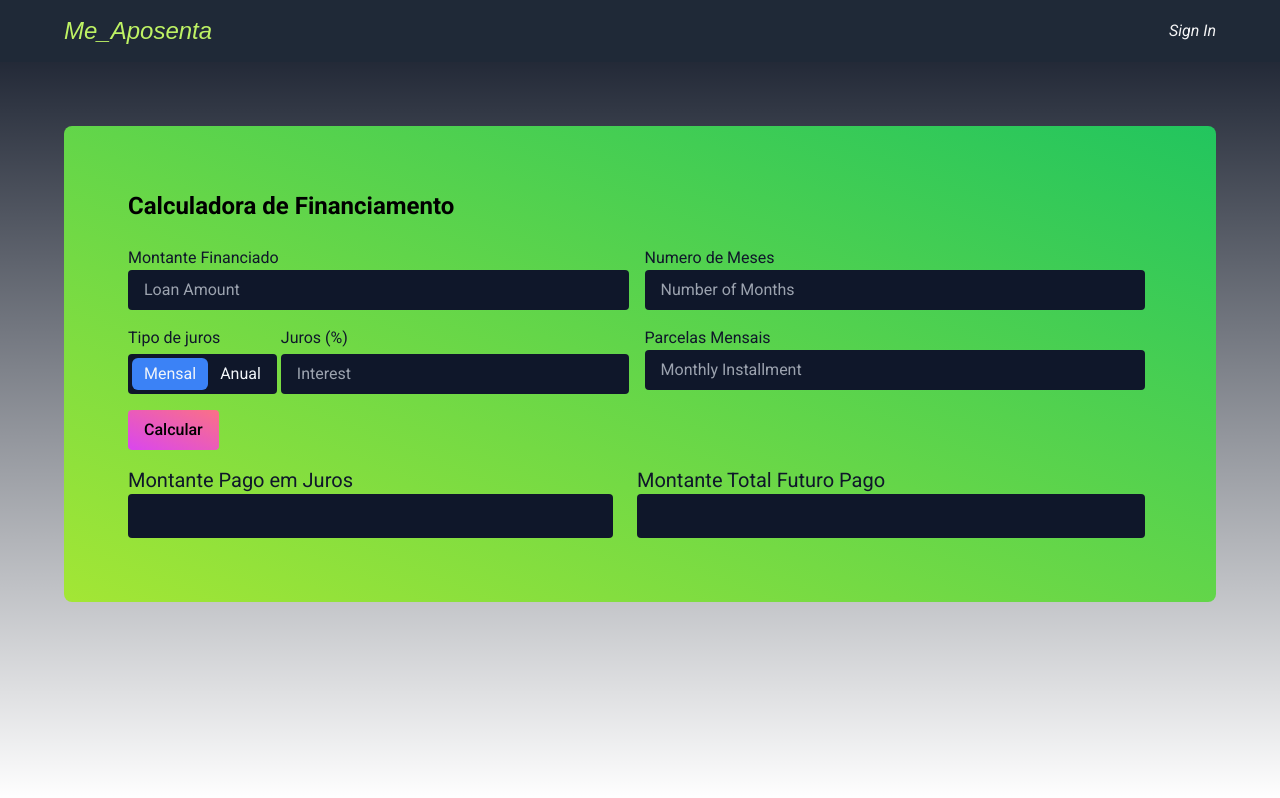
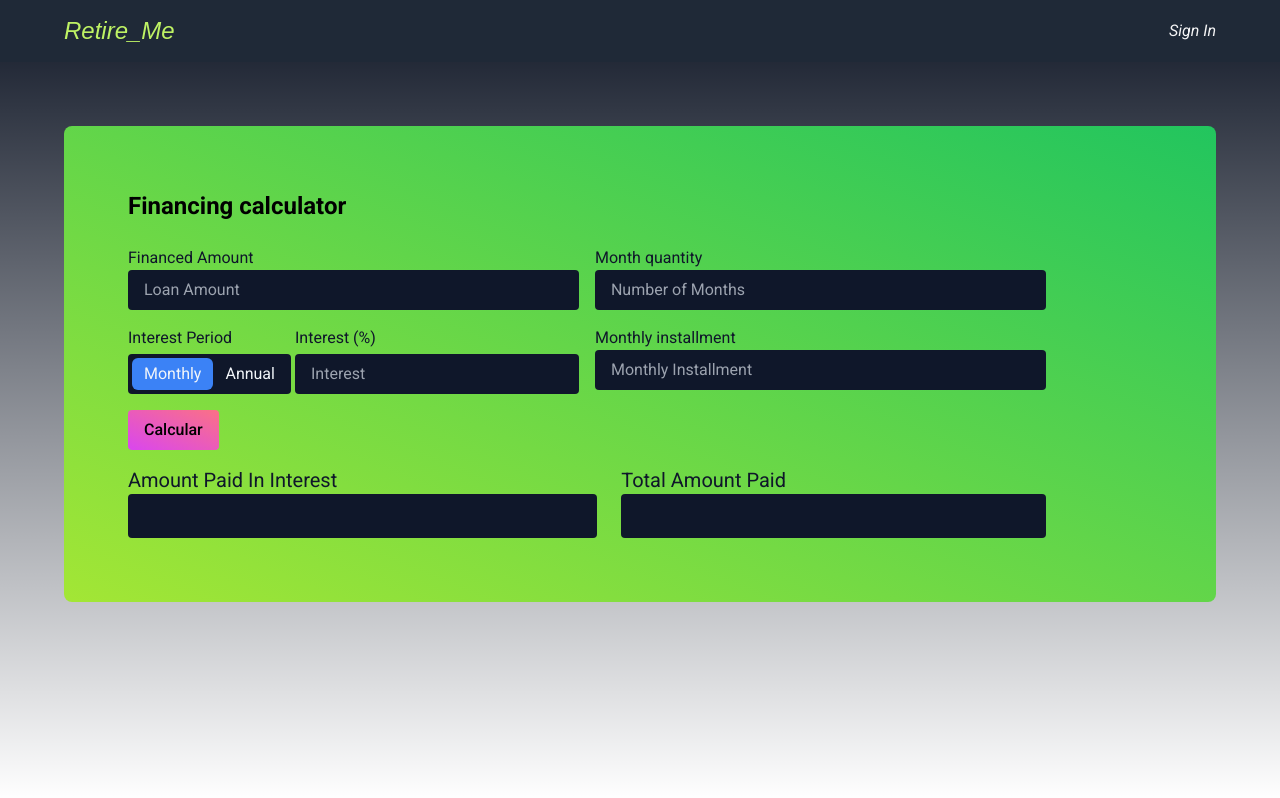
Before and after one commit to PortsZ/retire-me, a Next.js app: page /financing in a window 1280 px wide. Built offline with nearby package versions, Linux system fonts and the light colour scheme; no server answers; a web font is replaced by a local one.

Commit message:
Commit message

```diff
--- a/src/app/financing/page.tsx
+++ b/src/app/financing/page.tsx
@@ -11,7 +11,7 @@ const page = () => {
       text-black p-16 justify-start items-start rounded-lg gap-6"
       >
         <div className="w-full">
-          <h1 className="text-2xl font-bold">Calculadora de Financiamento</h1>
+          <h1 className="text-2xl font-bold">Financing calculator</h1>
         </div>
         <div>
             <FinancingForm/>
--- a/src/app/page.tsx
+++ b/src/app/page.tsx
@@ -10,6 +10,12 @@ export default function Home() {
 
   return (
     <main className="flex flex-col items-center justify-start p-24 gap-10 ">
+
+      <section>
+        <p className="text-lg text-center">
+          A simple tool to help you retire. Just log in, add your portfolio and click rebalance
+        </p>
+      </section>
       {status === "authenticated" && (
         <section className="flex min-w-[50%] xl:p-16 md:p-10 p-8 bg-slate-900 rounded-xl">
           <Portfolio />
--- a/src/components/Features.tsx
+++ b/src/components/Features.tsx
@@ -6,28 +6,28 @@ import { rebalancePortfolio, getPortfolio } from "@/services/PortfolioService";
 
 const features = [
   {
-    name: "Me Aposenta!",
+    name: "Retire_Me!",
     url: "/retire",
-    description: "Calculadora de Liberdade Financeira",
+    description: "Financial Freedom Calculator",
     style: "from-sky-300 to-sky-500",
   },
   {
-    name: "Calculadora de Financiamento",
+    name: "Financing Calculator",
     url: "/financing",
     description:
-      "Calcule qualquer incognita do seu financiamento com apenas 3 dados",
+      "Calculate the financing of your dream house or car with only few clicks",
     style: "from-lime-400 to-green-500",
   },
   {
-    name: "Assistente de Criação de Portfólio",
-    description: "Em breve!",
+    name: "Portfolio Creation Wizard",
+    description: "Soon!",
     enabled: "disabled",
-    disabledMessage: "Em breve!",
+    disabledMessage: "Soon!",
     disabledStyle: "from-slate-100 to-slate-400 opacity-60 cursor-not-allowed",
   },
   {
-    name: "Rebalanceamento de Portfólio",
-    description: "Gerencie seu portfolio",
+    name: "Rebalance",
+    description: "Get rebalance suggestions for your portfolio",
     style: "from-fuchsia-500 to-rose-400 cursor-not-allowed",
   },
 ];
--- a/src/components/Navigation/Navbar.tsx
+++ b/src/components/Navigation/Navbar.tsx
@@ -57,7 +57,7 @@ const Navbar = () => {
             href="/"
             className="leading-tight text-lime-300 font-light font-logo italic text-2xl"
           >
-            Me_Aposenta
+            Retire_Me
           </a>
           <p className="italic">{data ? `Hello, user` : ""}</p>
         </div>
--- a/src/components/financing/FinancingForm.tsx
+++ b/src/components/financing/FinancingForm.tsx
@@ -314,7 +314,7 @@ const FinancingForm = () => {
       className="grid grid-cols-2 gap-4 text-white"
     >
       <div>
-        <label className="text-slate-900">Montante Financiado</label>
+        <label className="text-slate-900">Financed Amount</label>
         <input
           step="0.01"
           type="number"
@@ -325,7 +325,7 @@ const FinancingForm = () => {
         />
       </div>
       <div>
-        <label className="text-slate-900">Numero de Meses</label>
+        <label className="text-slate-900">Month quantity</label>
         <input
           type="number"
           onFocus={onBlurCalculate}
@@ -336,7 +336,7 @@ const FinancingForm = () => {
       </div>
       <div className="flex gap-1 ">
         <div className="flex  flex-col gap-1 ">
-          <label className="text-slate-900">Tipo de juros</label>
+          <label className="text-slate-900">Interest Period</label>
           <div className=" flex text-slate-100 bg-slate-900 rounded p-1">
             <button
               type="button"
@@ -350,7 +350,7 @@ const FinancingForm = () => {
                 setShouldUpdate(true);
               }}
             >
-              Mensal
+              Monthly
             </button>
             <button
               type="button"
@@ -364,12 +364,12 @@ const FinancingForm = () => {
                 setShouldUpdate(true);
               }}
             >
-              Anual
+              Annual
             </button>
           </div>
         </div>
         <div className="flex w-full flex-col gap-1 ">
-          <label className="text-slate-900">Juros (%)</label>
+          <label className="text-slate-900">Interest (%)</label>
           <input
             className="rounded w-full bg-slate-900 px-4 py-2"
             type="number"
@@ -382,7 +382,7 @@ const FinancingForm = () => {
         </div>
       </div>
       <div>
-        <label className="text-slate-900">Parcelas Mensais</label>
+        <label className="text-slate-900">Monthly installment</label>
         <input
           step="0.01"
           type="number"
@@ -403,7 +403,7 @@ const FinancingForm = () => {
       </div>
       <div className="flex gap-6 w-full col-span-2 text-xl">
         <div>
-          <label className="text-slate-900">Montante Pago em Juros</label>
+          <label className="text-slate-900">Amount Paid In Interest</label>
           <input
             step="0.01"
             type="number"
@@ -413,7 +413,7 @@ const FinancingForm = () => {
           />
         </div>
         <div>
-          <label className="text-slate-900">Montante Total Futuro Pago</label>
+          <label className="text-slate-900">Total Amount Paid</label>
           <input
             step="0.01"
             type="number"
```
